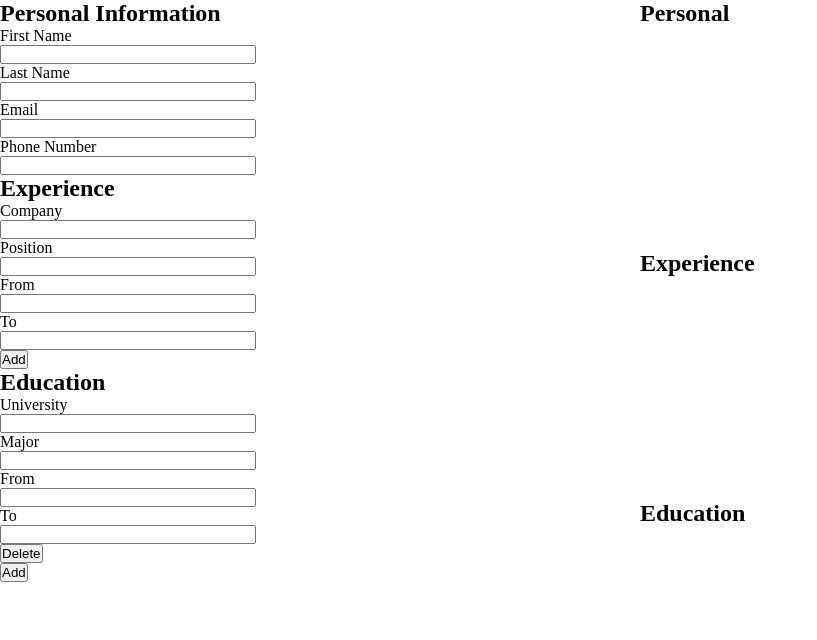
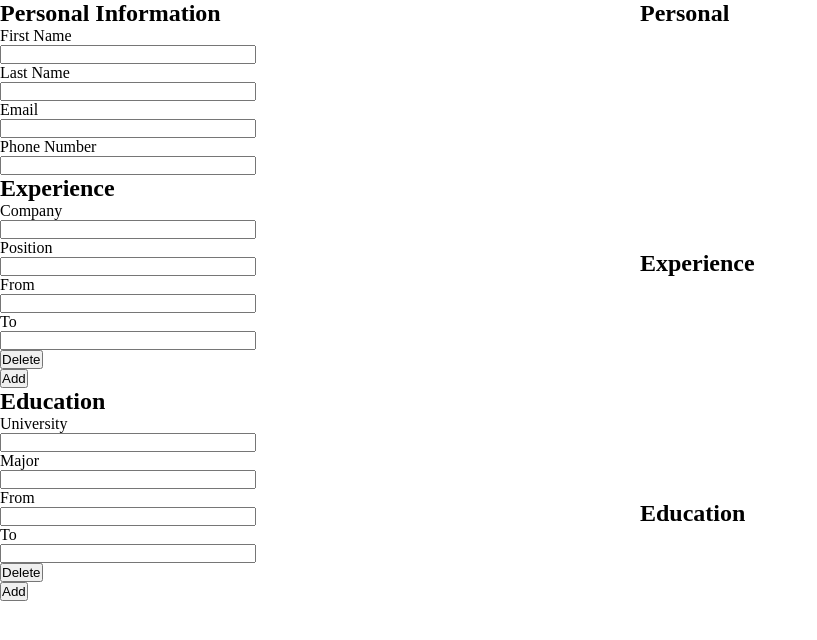
Before and after one commit to RogelioCamargo/cv-builder, a React (Create React App) app: page / in a window 1280 px wide. Shown: the top 640 px of the page, without its empty margins (0-817 px from the left). Built offline with nearby package versions, Linux system fonts and the light colour scheme.

Commit message:
Create delete button for experience as well

```diff
--- a/src/components/Experience.js
+++ b/src/components/Experience.js
@@ -9,7 +9,7 @@ class Experience extends Component {
   }
 
   render() {
-    const { info, onChange, onClick } = this.props;
+    const { info, onChange, onClickAdd, onClickDelete } = this.props;
     return (
       <div>
         <h2>Experience</h2>
@@ -20,11 +20,12 @@ class Experience extends Component {
               id={experience.id}
               info={experience}
               onChange={onChange}
+              onClick={onClickDelete}
             />
           ))}
         </div>
         <div>
-          <button type="button" onClick={onClick}>
+          <button type="button" onClick={onClickAdd}>
             Add
           </button>
         </div>
--- a/src/components/ExperienceItem.js
+++ b/src/components/ExperienceItem.js
@@ -8,7 +8,7 @@ class ExperienceList extends Component {
 
   render() {
     const { company, position, from, to } = this.props.info;
-    const { id, onChange } = this.props;
+    const { id, onChange, onClick } = this.props;
 
     return (
       <div>
@@ -42,6 +42,9 @@ class ExperienceList extends Component {
             onChange={(e) => onChange(e, id)}
           />
         </div>
+        <div>
+          <button type="button" onClick={() => onClick(id)}>Delete</button>
+        </div>
       </div>
     );
   }
--- a/src/components/Main.js
+++ b/src/components/Main.js
@@ -137,7 +137,7 @@ class Main extends Component {
           <Experience
             info={experience}
             onChange={this.handleChangeExperience}
-            onClick={this.handleClickExperienceAdd}
+            onClickAdd={this.handleClickExperienceAdd}
             onClickDelete={this.handleClickExperienceDelete}
           />
           <Education
```
